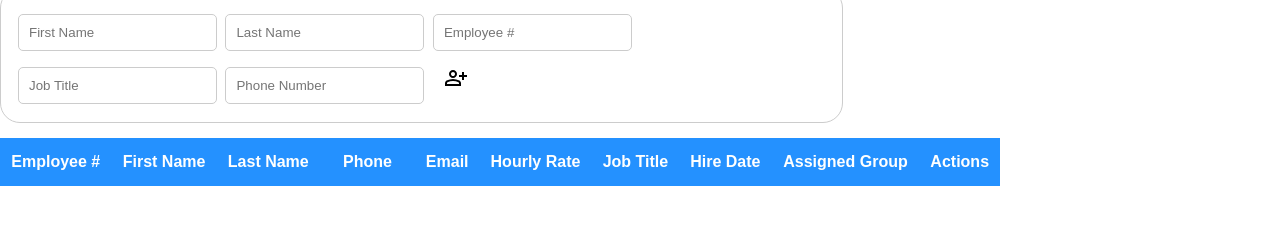
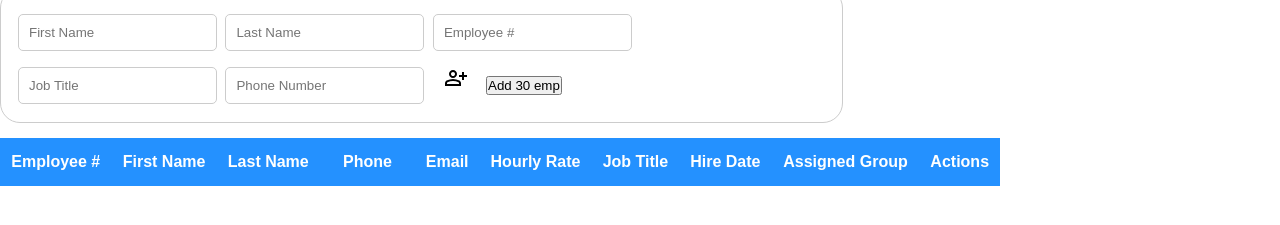
Before and after one commit to iphonemd/Cleaning-manager, a plain HTML site: page employee-table.html in a window 1280 px wide. Shown: the part 129-354 px from the top of the page. Drawn offline with Linux system fonts and the light colour scheme.

Commit message:
emptest employee-table.html
added employee test button

```diff
--- a/employee-table.html
+++ b/employee-table.html
@@ -34,6 +34,7 @@
     <input type="text" placeholder="Job Title" id="jobTitle">
     <input type="text" placeholder="Phone Number" id="phoneNumber">
     <button id="addEmployeeButton" title="Add a new employee."><svg xmlns="http://www.w3.org/2000/svg" height="24px" viewBox="0 -960 960 960" width="24px" fill="#000000"><path d="M720-400v-120H600v-80h120v-120h80v120h120v80H800v120h-80Zm-360-80q-66 0-113-47t-47-113q0-66 47-113t113-47q66 0 113 47t47 113q0 66-47 113t-113 47ZM40-160v-112q0-34 17.5-62.5T104-378q62-31 126-46.5T360-440q66 0 130 15.5T616-378q29 15 46.5 43.5T680-272v112H40Zm80-80h480v-32q0-11-5.5-20T580-306q-54-27-109-40.5T360-360q-56 0-111 13.5T140-306q-9 5-14.5 14t-5.5 20v32Zm240-320q33 0 56.5-23.5T440-640q0-33-23.5-56.5T360-720q-33 0-56.5 23.5T280-640q0 33 23.5 56.5T360-560Zm0-80Zm0 400Z"/></svg></button>
+    <button onclick="generateRandomEmployees(25)">Add 30 emp</button>
   </fieldset>
 
   <div style="overflow-x:auto;">
```
